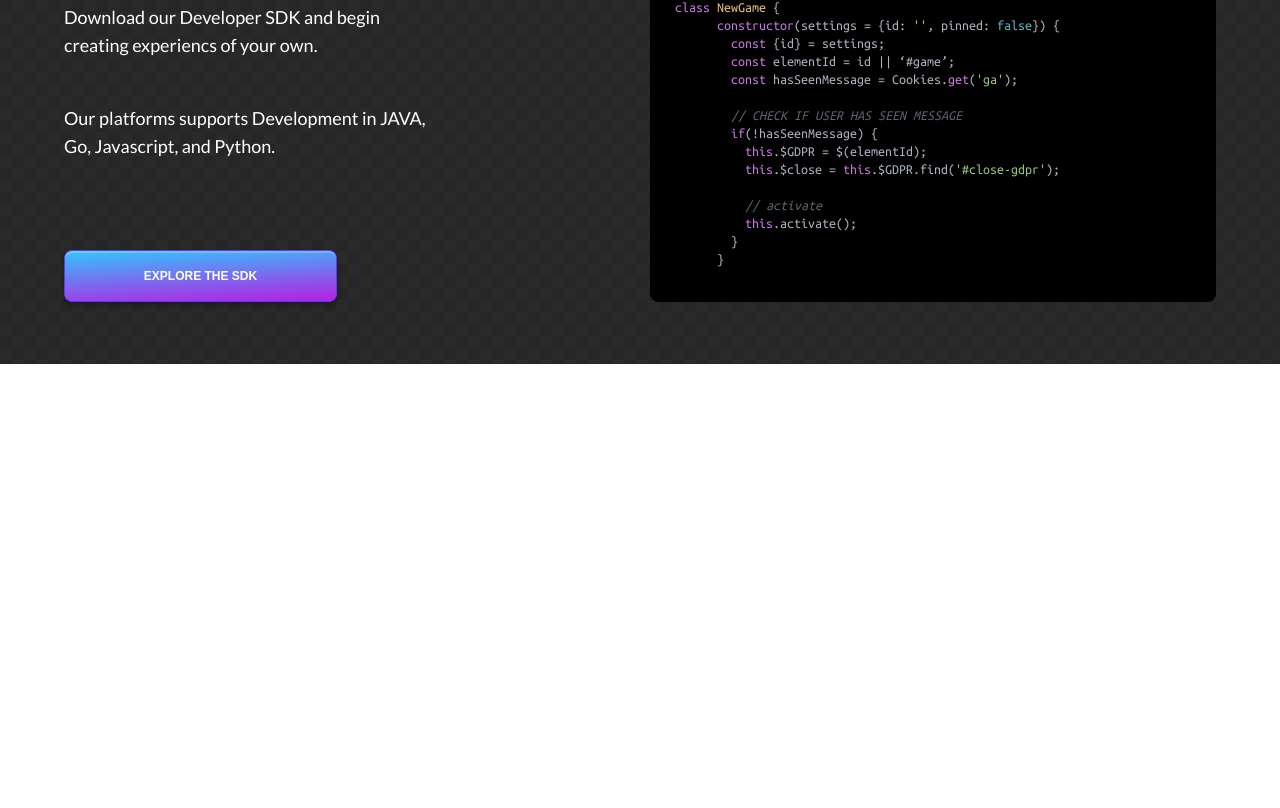
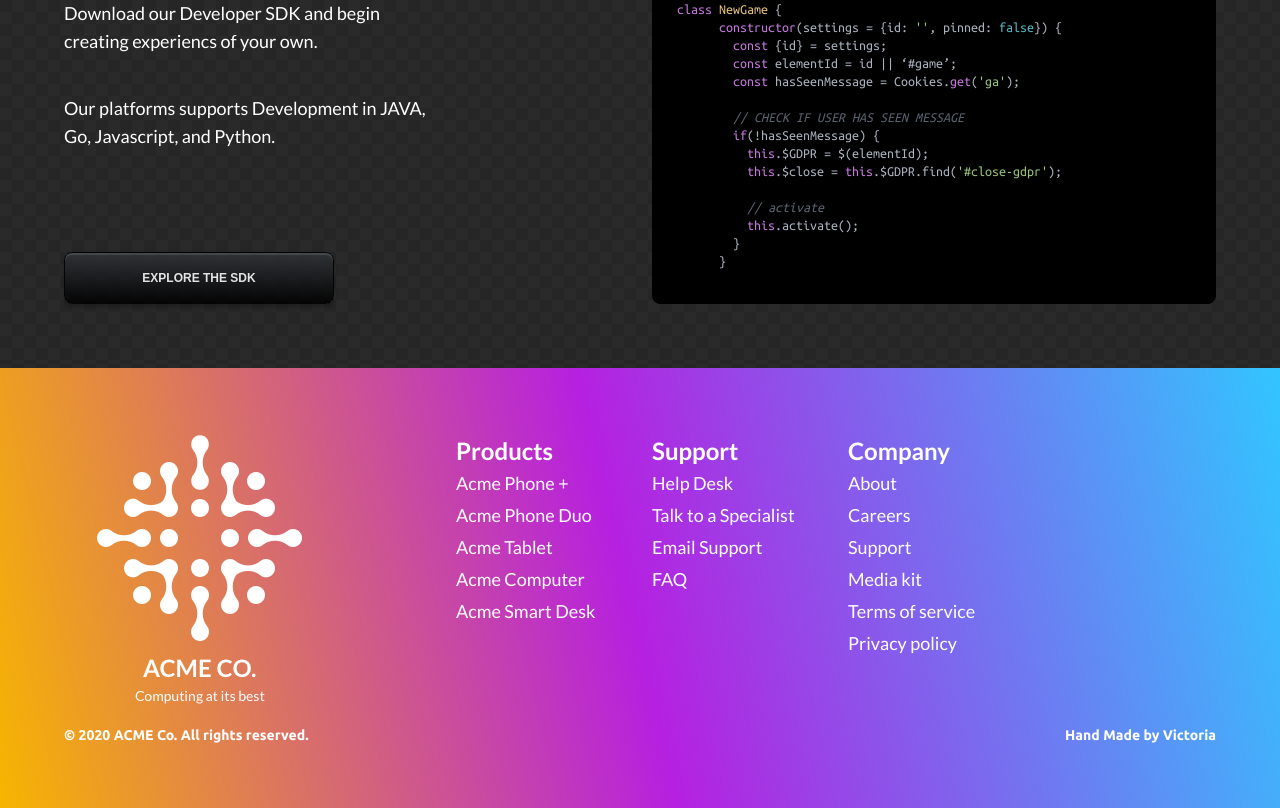
Before and after one commit to victorias/grav, a Next.js app: page / in a window 1280 px wide. Shown: the part 1476-2284 px from the top of the page. Before the commit the page ends 1840 px from the top, so only its background shows below. Built offline with nearby package versions, Linux system fonts and the light colour scheme.

Commit message:
Footer section

```diff
--- a/components/CodeSection.tsx
+++ b/components/CodeSection.tsx
@@ -1,16 +1,16 @@
 import styled from "@emotion/styled";
 import Grid from "./Grid";
 import { device } from "../lib/constants";
-import Button from "./Button";
+import Button, { ButtonStyles } from "./Button";
 import CodeTabs from "./CodeTabs";
 
 const Section = styled(Grid)`
   background: url("./code-background.png");
-  padding-top: 20px;
-  padding-bottom: 20px;
+  padding-top: 24px;
+  padding-bottom: 24px;
 
   @media ${device.tablet} {
-    min-height: 520px;
+    min-height: 524px;
   }
 `;
 
@@ -47,19 +47,24 @@ const Subtext = styled.p`
 const ExploreButton = styled(Button)`
   align-self: flex-end;
   grid-column: 2/-2;
+  margin-top: 24px;
+  grid-row: 5;
 
   @media ${device.tablet} {
     margin-bottom: 0px;
     grid-column: 1 / 4;
+    grid-row: 4;
   }
 `;
 
 const Code = styled.div`
   grid-column: 1/-1;
+  margin-top: 12px;
 
   @media ${device.tablet} {
     grid-column: 7 / -1;
     grid-row: 1 / 5;
+    margin-top: 0px;
   }
 `;
 
@@ -73,7 +78,9 @@ const CodeSection = () => (
       Our platforms supports Development in JAVA, Go, Javascript, and Python.
     </Subtext>
 
-    <ExploreButton>Explore the sdk</ExploreButton>
+    <ExploreButton buttonStyle={ButtonStyles.Dark}>
+      Explore the sdk
+    </ExploreButton>
     <Code>
       <CodeTabs />
     </Code>
--- a/components/CodeTabs.tsx
+++ b/components/CodeTabs.tsx
@@ -69,7 +69,7 @@ const Tab = styled.li`
   letter-spacing: 0;
   text-align: center;
   line-height: 40px;
-  padding: 15px 20px;
+  padding: 15px 24px;
   border-style: none;
   cursor: pointer;
 
--- /dev/null
+++ b/components/Footer.tsx
@@ -0,0 +1,163 @@
+import styled from "@emotion/styled";
+import Grid from "./Grid";
+import { device } from "../lib/constants";
+
+const Section = styled(Grid)`
+  padding-top: 24px;
+  padding-bottom: 24px;
+  background-image: linear-gradient(
+    257deg,
+    #32c5ff 0%,
+    #b620e0 51%,
+    #f7b500 100%
+  );
+  grid-row-gap: 24px;
+`;
+
+const FooterContainer = Section.withComponent("footer");
+
+const FooterImage = styled.div`
+  background: url("./acme-logo.png") center center no-repeat;
+  background-size: contain;
+  grid-column: 1/-1;
+  min-height: 269px;
+
+  @media ${device.tablet} {
+    grid-column: 1 / 4;
+    grid-row: 1;
+  }
+`;
+
+const LinksContainer = styled.section`
+  grid-column: 1 / -1;
+  line-height: 32px;
+  color: #ffffff;
+
+  h2 {
+    font-weight: 700;
+    font-size: 24px;
+  }
+
+  ul {
+    font-size: 18px;
+  }
+
+  @media ${device.tablet} {
+    grid-row: 1;
+  }
+`;
+
+const ProductLinks = styled(LinksContainer)`
+  @media ${device.tablet} {
+    grid-column: 5 / span 2;
+  }
+`;
+
+const SupportLinks = styled(LinksContainer)`
+  @media ${device.tablet} {
+    grid-column: 7 / span 2;
+  }
+`;
+
+const CompanyLinks = styled(LinksContainer)`
+  @media ${device.tablet} {
+    grid-column: 9 / span 2;
+  }
+`;
+
+const AttributionContainer = styled.div`
+  grid-column: 1 / -1;
+  font-size: 14px;
+  color: #ffffff;
+  font-weight: 700;
+  font-family: Ubuntu;
+  text-align: center;
+  display: flex;
+  flex-direction: column;
+
+  small + small {
+    margin-top: 12px;
+  }
+  @media ${device.tablet} {
+    justify-content: space-between;
+    flex-direction: row-reverse;
+    small + small {
+      margin-top: 0px;
+    }
+  }
+`;
+
+const Footer = () => (
+  <FooterContainer>
+    <ProductLinks>
+      <h2>Products</h2>
+      <ul>
+        <li>
+          <a href="">Acme Phone +</a>
+        </li>
+        <li>
+          <a href="">Acme Phone Duo</a>
+        </li>
+        <li>
+          <a href="">Acme Tablet</a>
+        </li>
+        <li>
+          <a href="">Acme Computer</a>
+        </li>
+        <li>
+          <a href="">Acme Smart Desk</a>
+        </li>
+      </ul>
+    </ProductLinks>
+
+    <SupportLinks>
+      <h2>Support</h2>
+      <ul>
+        <li>
+          <a href="">Help Desk</a>
+        </li>
+        <li>
+          <a href="">Talk to a Specialist</a>
+        </li>
+        <li>
+          <a href="">Email Support</a>
+        </li>
+        <li>
+          <a href="">FAQ</a>
+        </li>
+      </ul>
+    </SupportLinks>
+
+    <CompanyLinks>
+      <h2>Company</h2>
+      <ul>
+        <li>
+          <a href="">About</a>
+        </li>
+        <li>
+          <a href="">Careers</a>
+        </li>
+        <li>
+          <a href="">Support</a>
+        </li>
+        <li>
+          <a href="">Media kit</a>
+        </li>
+        <li>
+          <a href="">Terms of service</a>
+        </li>
+        <li>
+          <a href="">Privacy policy</a>
+        </li>
+      </ul>
+    </CompanyLinks>
+
+    <FooterImage />
+    <AttributionContainer>
+      <small>Hand Made by Victoria</small>
+      <small>© 2020 ACME Co. All rights reserved.</small>
+    </AttributionContainer>
+  </FooterContainer>
+);
+
+export default Footer;
--- a/components/Global.tsx
+++ b/components/Global.tsx
@@ -15,6 +15,7 @@ const Global = ({}: Props) => (
     styles={css`
       @import url("https://fonts.googleapis.com/css2?family=Lato:wght@400;700&display=swap");
       @import url("https://fonts.googleapis.com/css2?family=Ubuntu+Mono:wght@400;700&display=swap");
+      @import url("https://fonts.googleapis.com/css2?family=Ubuntu:wght@700&display=swap");
 
       html,
       body,
@@ -144,6 +145,11 @@ const Global = ({}: Props) => (
       html {
         font-family: "Lato", sans-serif;
       }
+
+      a {
+        color: inherit;
+        text-decoration: none;
+      }
     `}
   />
 );
--- a/components/Grid.tsx
+++ b/components/Grid.tsx
@@ -5,8 +5,8 @@ const Grid = styled.section`
   display: grid;
   grid-template-columns: repeat(12, 1fr);
   grid-auto-rows: min-content;
-  grid-column-gap: 20px;
-  padding: 0px 20px;
+  grid-column-gap: 24px;
+  padding: 0px 24px;
 
   @media ${device.tablet} {
     padding: 0px 64px;
--- a/components/Hero.tsx
+++ b/components/Hero.tsx
@@ -9,7 +9,7 @@ const Section = styled(Grid)`
 
   @media ${device.tablet} {
     background: url("./iphone-front.png") bottom -100px right 300px no-repeat,
-      url("./iphone-back.png") bottom -100px right 20px no-repeat,
+      url("./iphone-back.png") bottom -100px right 24px no-repeat,
       linear-gradient(225deg, #32c5ff 0%, #b620e0 51%, #f7b500 100%) center
         no-repeat;
     place-content: center;
@@ -53,7 +53,7 @@ const Subtext = styled.h2`
 
 const ExploreProductsButton = styled(Button)`
   grid-column: 2/-2;
-  margin-bottom: 20px;
+  margin-bottom: 24px;
   @media ${device.tablet} {
     margin-bottom: 0px;
     grid-column: 1 / 4;
--- a/components/InfinitySection.tsx
+++ b/components/InfinitySection.tsx
@@ -6,13 +6,13 @@ import Button, { ButtonStyles } from "./Button";
 const Section = styled(Grid)`
   background-color: #fcfcfc;
   background: url("./triangle-background.png") no-repeat;
-  padding-top: 20px;
-  padding-bottom: 20px;
+  padding-top: 24px;
+  padding-bottom: 24px;
 
   @media ${device.tablet} {
     min-height: 440px;
     place-content: center;
-    background: url("./iphone-in-hand.png") top -40px left no-repeat,
+    background: url("./iphone-in-hand.png") top -40px left -30px no-repeat,
       url("./triangle-background.png") no-repeat;
   }
 `;
@@ -47,7 +47,7 @@ const Subtext = styled.p`
 
 const CTAContainer = styled.div`
   grid-column: 1 / -1;
-  margin: 0px -20px;
+  margin: 0px -24px;
   padding-top: 176px;
   background: url("./iphone-in-hand.png") top -40px left no-repeat;
   background-size: contain;
@@ -63,7 +63,7 @@ const CTAContainer = styled.div`
 `;
 
 const LearnMoreButton = styled(Button)`
-  margin: 0px 20px;
+  margin: 0px 24px;
 `;
 
 const InfinitySection = () => (
--- a/components/QuoteSection.tsx
+++ b/components/QuoteSection.tsx
@@ -26,6 +26,7 @@ const quotes = [
 ];
 
 const Section = styled(Grid)`
+  padding-bottom: 24px;
   background-image: linear-gradient(
     180deg,
     rgba(50, 197, 255, 0.12) 0%,
--- a/pages/index.tsx
+++ b/pages/index.tsx
@@ -1,5 +1,6 @@
 import styled from "@emotion/styled";
 import CodeSection from "../components/CodeSection";
+import Footer from "../components/Footer";
 import Header from "../components/Header";
 import Hero from "../components/Hero";
 import InfinitySection from "../components/InfinitySection";
@@ -19,6 +20,7 @@ const Index = ({}: Props) => {
       <InfinitySection />
       <QuoteSection />
       <CodeSection />
+      <Footer />
     </Stack>
   );
 };
```
